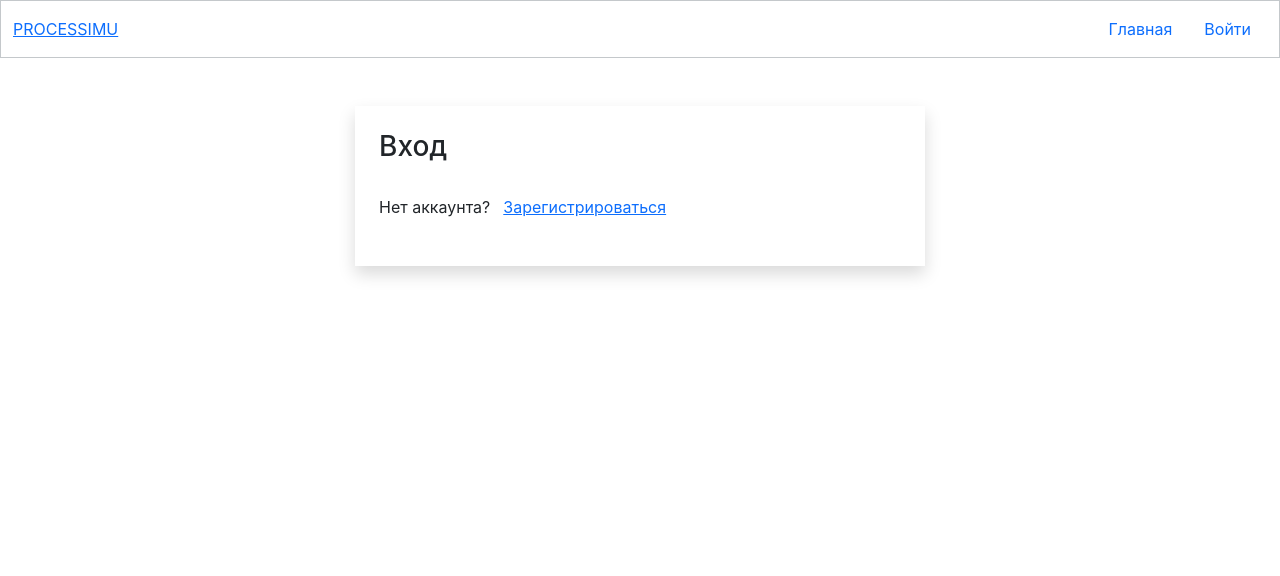
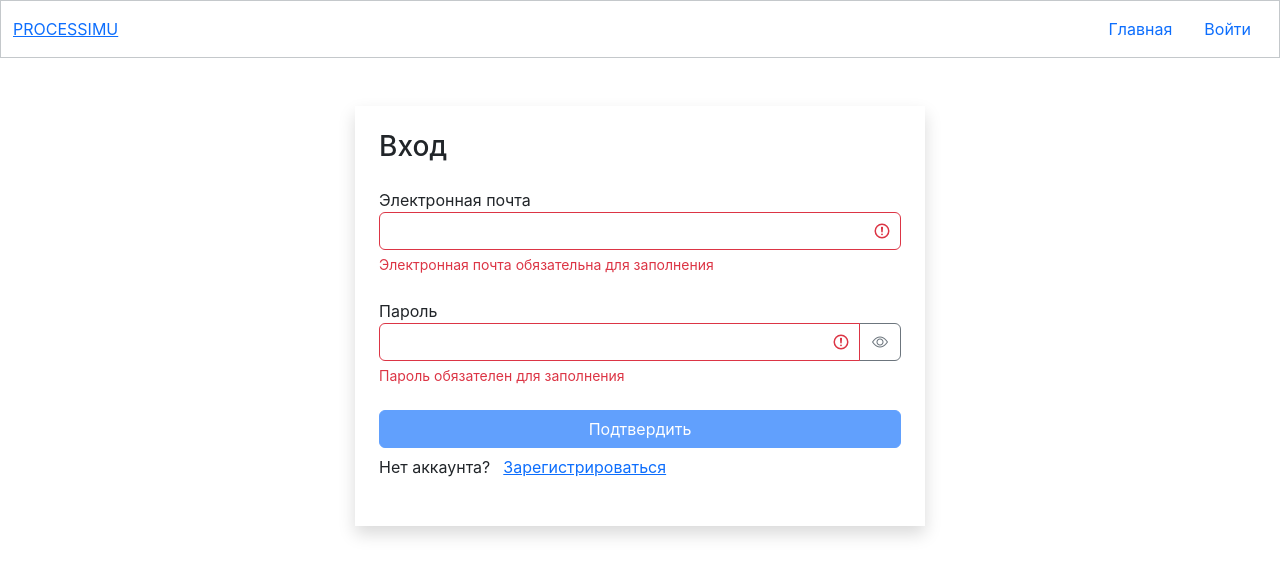
Before and after one commit to fatevector/processimu, a React (Create React App) app in the folder client/: page /login/1 in a window 1280 px wide. Shown: the top 576 px of the page. Built offline with nearby package versions, Linux system fonts and the light colour scheme.

Commit message:
add loginForm

```diff
--- a/client/src/app/components/layout/auth.jsx
+++ b/client/src/app/components/layout/auth.jsx
@@ -2,6 +2,7 @@ import { useState } from "react";
 import { useParams } from "react-router-dom";
 
 import RegistrationForm from "../ui/registrationForm";
+import LoginForm from "../ui/loginForm";
 
 const Auth = () => {
     const { type } = useParams();
@@ -36,7 +37,7 @@ const Auth = () => {
                     ) : (
                         <>
                             <h3 className="mb-4">Вход</h3>
-                            {/* <LoginForm /> */}
+                            <LoginForm />
                             <p className="d-flex align-items-baseline">
                                 Нет аккаунта?
                                 <button
--- a/client/src/app/components/pages/modelsListPage.jsx
+++ b/client/src/app/components/pages/modelsListPage.jsx
@@ -1,7 +1,7 @@
 const ModelsListPage = () => {
     return (
         <div className="m-3">
-            <h1>Страница со списком моделей</h1>
+            <h3>Сохраненные имитационные модели</h3>
         </div>
     );
 };
--- /dev/null
+++ b/client/src/app/components/ui/loginForm.jsx
@@ -0,0 +1,93 @@
+import React, { useState, useEffect } from "react";
+import { useDispatch, useSelector } from "react-redux";
+
+import { validator } from "../../utils/validator";
+import history from "../../utils/history";
+import { getAuthErrors, logIn } from "../../store/auth";
+
+import TextField from "../common/textField";
+
+const LoginForm = () => {
+    const dispatch = useDispatch();
+    const [data, setData] = useState({
+        email: "",
+        password: ""
+    });
+    const loginError = useSelector(getAuthErrors());
+    const [errors, setErrors] = useState({});
+
+    const handleChange = target => {
+        setData(prevState => ({
+            ...prevState,
+            [target.name]: target.value
+        }));
+    };
+
+    const validatorConfig = {
+        email: {
+            isRequired: {
+                message: "Электронная почта обязательна для заполнения"
+            },
+            isEmail: {
+                message: "Электронная почта введена некорректно"
+            }
+        },
+        password: {
+            isRequired: { message: "Пароль обязателен для заполнения" }
+        }
+    };
+
+    const isValid = Object.keys(errors).length === 0;
+
+    const validate = () => {
+        const errors = validator(data, validatorConfig);
+        setErrors(errors);
+        return Object.keys(errors).length === 0;
+    };
+
+    useEffect(() => {
+        validate();
+
+        // eslint-disable-next-line react-hooks/exhaustive-deps
+    }, [data]);
+
+    const handleSubmit = e => {
+        e.preventDefault();
+        const isValid = validate();
+        if (!isValid) return;
+        const redirect = history.location.state
+            ? history.location.state.from.pathname
+            : "/";
+        dispatch(logIn({ payload: data, redirect }));
+    };
+
+    return (
+        <form onSubmit={handleSubmit}>
+            <TextField
+                label="Электронная почта"
+                name="email"
+                value={data.email}
+                onChange={handleChange}
+                error={errors.email}
+            />
+            <TextField
+                label="Пароль"
+                type="password"
+                name="password"
+                value={data.password}
+                onChange={handleChange}
+                error={errors.password}
+            />
+            {loginError && <p className="text-danger">{loginError}</p>}
+            <button
+                type="submit"
+                disabled={!isValid}
+                className="btn btn-primary w-100 mx-auto"
+            >
+                Подтвердить
+            </button>
+        </form>
+    );
+};
+
+export default LoginForm;
```
